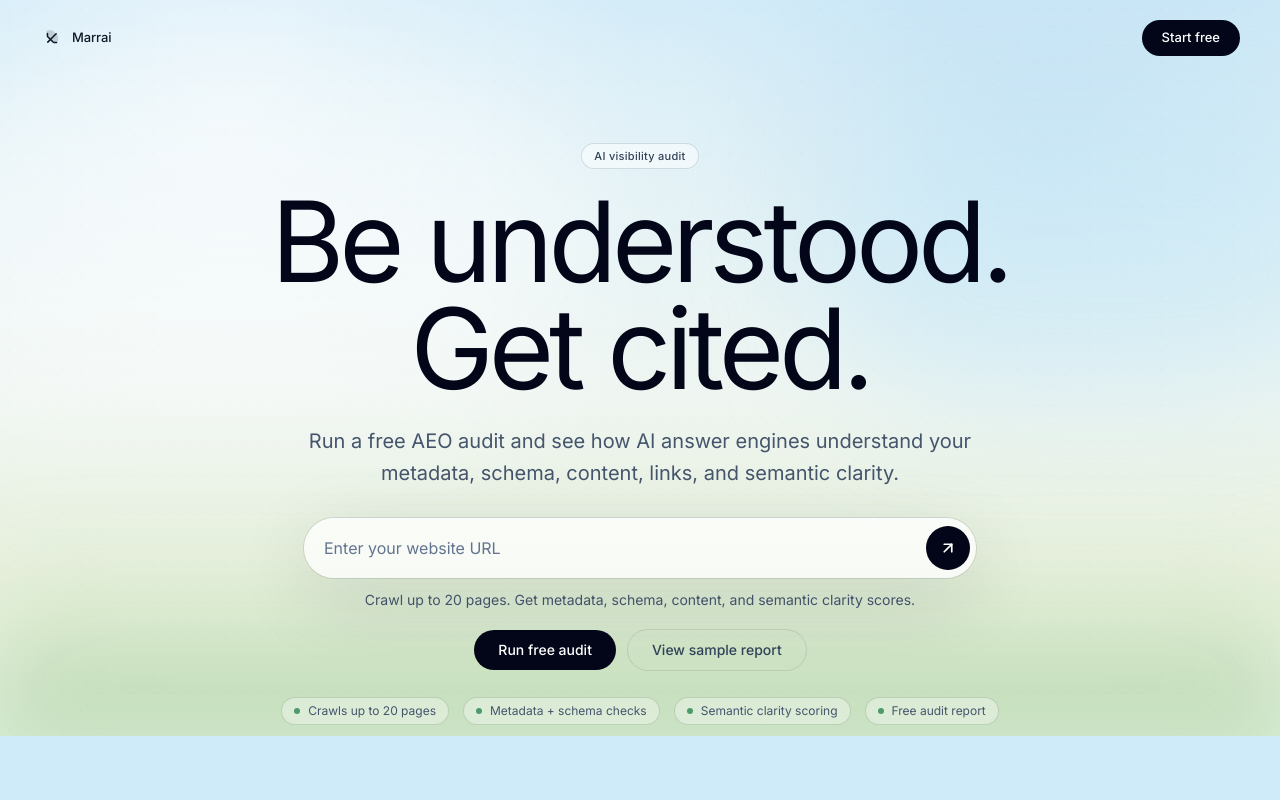
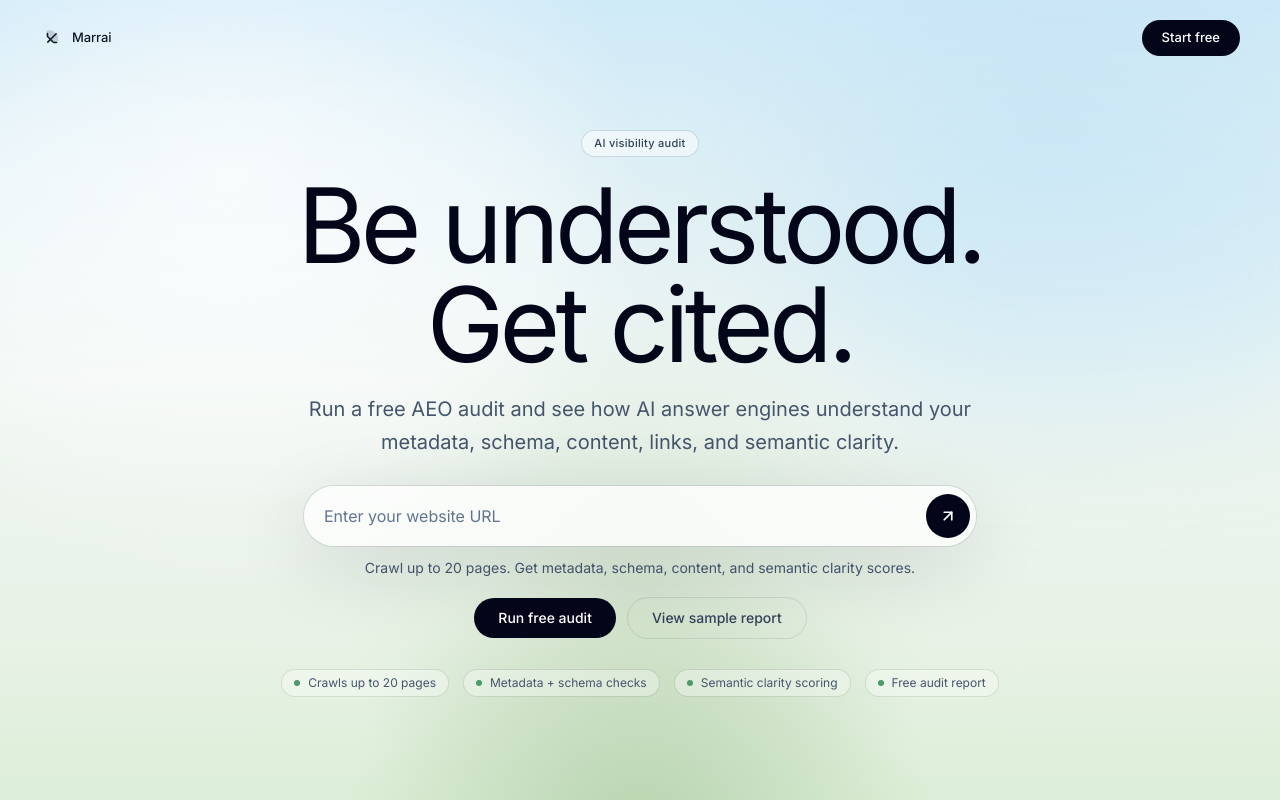
Before and after one commit to whyismeleige/marrai-web, a Next.js app: page / in a window 1280 px wide. Built offline with nearby package versions, Linux system fonts and the light colour scheme.

Commit message:
fix(hero): improve homepage hero spacing

```diff
--- a/components/marketing/marrai-hero.tsx
+++ b/components/marketing/marrai-hero.tsx
@@ -5,33 +5,29 @@ import { MarraiNavbar } from "./marrai-navbar";
 
 export function MarraiHero() {
   return (
-    <main className="relative min-h-[92svh] overflow-hidden bg-[#CFEAF8]">
-      <section className="relative flex min-h-[92svh] flex-col">
-        <div className="absolute inset-0 bg-[linear-gradient(180deg,#CFEAF8_0%,#EEF5F0_54%,#E8F1DE_78%,#DBEFD7_100%)]" />
-        <div className="absolute inset-x-0 top-0 h-[52vh] bg-[radial-gradient(circle_at_18%_26%,rgba(255,255,255,0.58),transparent_38%),radial-gradient(circle_at_82%_18%,rgba(186,219,241,0.38),transparent_34%),radial-gradient(circle_at_50%_42%,rgba(255,255,255,0.22),transparent_48%)]" />
-        <div className="absolute left-[-10%] top-[12%] h-[42vh] w-[56vw] rounded-full bg-white/[0.42] blur-3xl" />
-        <div className="absolute right-[-8%] top-[14%] h-[38vh] w-[44vw] rounded-full bg-sky-200/[0.28] blur-3xl" />
-        <div className="absolute inset-x-0 bottom-0 h-[22vh] bg-[linear-gradient(180deg,rgba(168,209,152,0)_0%,rgba(170,205,145,0.12)_35%,rgba(124,174,102,0.22)_68%,rgba(98,148,78,0.32)_100%)] blur-2xl md:h-[26vh]" />
-        <div className="absolute inset-x-0 bottom-0 h-[12vh] bg-[linear-gradient(180deg,rgba(255,255,255,0)_0%,rgba(255,255,255,0.1)_22%,rgba(255,255,255,0.04)_100%)] opacity-60 blur-3xl" />
-        <div className="absolute inset-0 opacity-[0.045] mix-blend-multiply bg-[radial-gradient(rgba(16,24,40,0.65)_0.6px,transparent_0.8px)] [background-size:18px_18px]" />
+    <main className="relative min-h-[100svh] overflow-hidden bg-[#CFEAF8]">
+      <section className="relative flex min-h-[100svh] flex-col">
+        <div className="absolute inset-0 bg-[linear-gradient(180deg,#CFEAF8_0%,#EEF5F1_48%,#E9F2E7_78%,#DCEED7_100%)]" />
+        <div className="absolute inset-0 bg-[radial-gradient(circle_at_18%_22%,rgba(255,255,255,0.64),transparent_34%),radial-gradient(circle_at_82%_16%,rgba(186,219,241,0.34),transparent_30%),radial-gradient(circle_at_50%_74%,rgba(124,174,102,0.14),transparent_34%),radial-gradient(circle_at_50%_104%,rgba(98,148,78,0.26),transparent_28%)]" />
+        <div className="absolute left-[-10%] top-[12%] h-[42vh] w-[56vw] rounded-full bg-white/[0.38] blur-3xl" />
+        <div className="absolute right-[-8%] top-[14%] h-[38vh] w-[44vw] rounded-full bg-sky-200/[0.24] blur-3xl" />
+        <div className="absolute inset-0 opacity-[0.025] mix-blend-multiply bg-[radial-gradient(rgba(16,24,40,0.65)_0.6px,transparent_0.8px)] [background-size:18px_18px]" />
 
         <MarraiNavbar />
 
-        <div className="flex-1 min-h-8 shrink-0 sm:min-h-10 lg:min-h-14" />
-
-        <div className="relative z-20 mx-auto flex w-full max-w-5xl flex-1 flex-col items-center justify-center px-5 text-center">
-          <div className="animate-fade-up rounded-full bg-white/50 px-3 py-1 text-[11px] font-medium tracking-wide text-slate-700 ring-1 ring-slate-900/10 backdrop-blur-md">
+        <div className="relative z-10 mx-auto flex flex-1 w-full max-w-5xl flex-col items-center justify-center px-5 pb-16 pt-8 text-center sm:pb-20 sm:pt-10 lg:pb-24 lg:pt-12">
+          <div className="animate-fade-up mb-5 rounded-full bg-white/50 px-3 py-1 text-[11px] font-medium tracking-wide text-slate-700 ring-1 ring-slate-900/10 backdrop-blur-md">
             AI visibility audit
           </div>
 
-          <h1 className="mt-5 max-w-[920px] text-[52px] font-normal leading-[0.95] tracking-[-0.045em] text-slate-950 [text-wrap:balance] min-[400px]:text-[60px] sm:text-7xl lg:text-8xl xl:text-[112px]">
+          <h1 className="max-w-[920px] text-[48px] font-normal leading-[0.95] tracking-[-0.045em] text-slate-950 [text-wrap:balance] min-[400px]:text-[56px] sm:text-7xl lg:text-[92px] xl:text-[104px]">
             <span className="animate-fade-up block">Be understood.</span>
             <span className="animate-fade-up block [animation-delay:100ms]">
               Get cited.
             </span>
           </h1>
 
-          <p className="animate-fade-up mt-5 max-w-2xl text-base leading-relaxed text-slate-600 [animation-delay:220ms] sm:mt-6 sm:text-lg lg:text-xl">
+          <p className="animate-fade-up mt-5 max-w-2xl text-base leading-relaxed text-slate-600 [animation-delay:220ms] sm:text-lg lg:text-xl">
             Run a free AEO audit and see how AI answer engines understand your
             metadata, schema, content, links, and semantic clarity.
           </p>
@@ -53,7 +49,7 @@ export function MarraiHero() {
             </Link>
           </div>
 
-          <div className="animate-fade-up mt-6 flex max-w-3xl flex-wrap items-center justify-center gap-x-4 gap-y-2 text-[12px] text-slate-600 [animation-delay:560ms] sm:mt-7">
+          <div className="animate-fade-up mt-8 flex max-w-3xl flex-wrap items-center justify-center gap-x-4 gap-y-2 text-[12px] text-slate-600 [animation-delay:560ms]">
             {[
               "Crawls up to 20 pages",
               "Metadata + schema checks",
```
